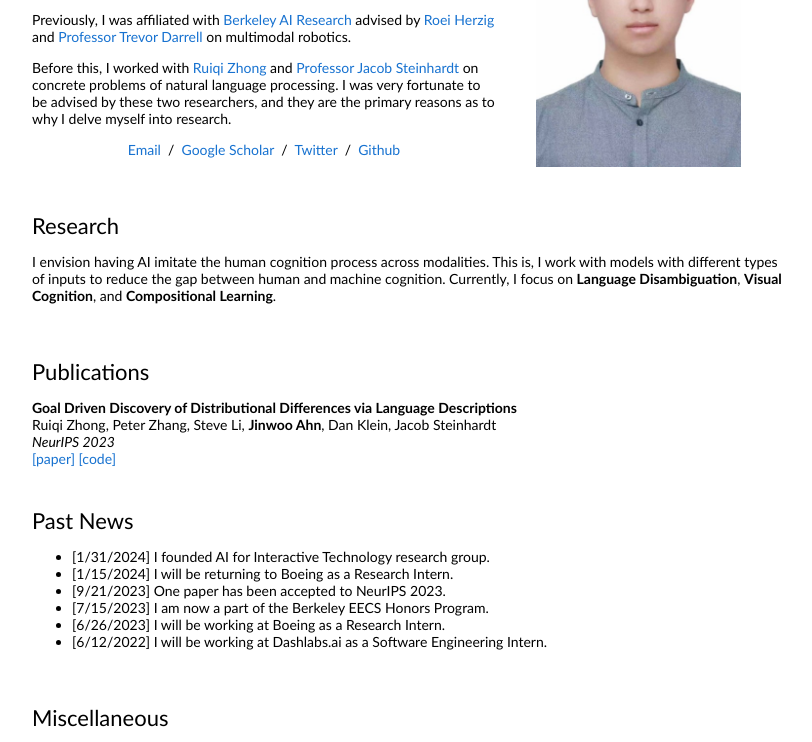
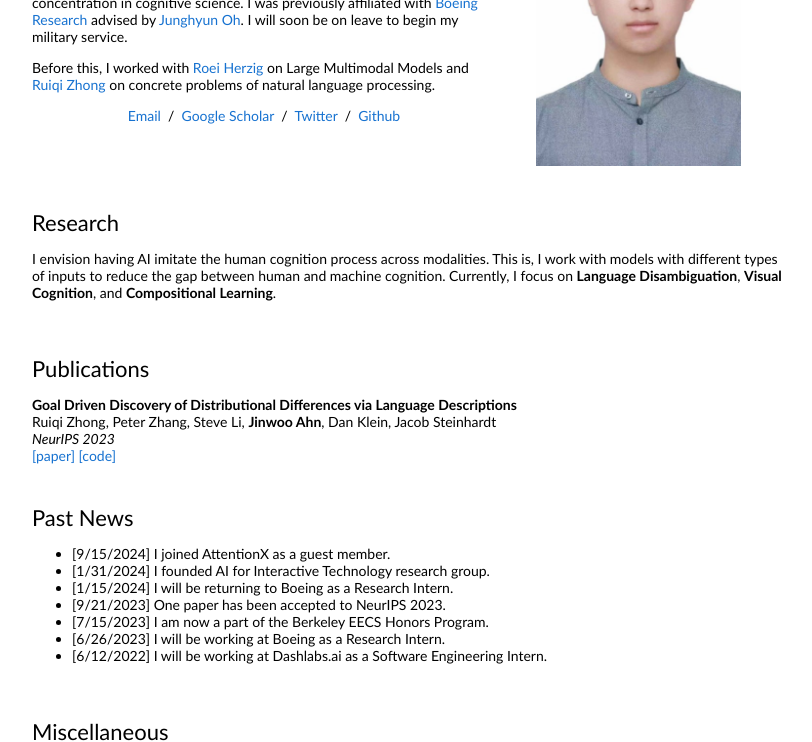
Before and after one commit to jwahnn/jwahnn.github.io, a plain HTML site: page index.html in a window 1280 px wide. Shown: the part 155-897 px from the top of the page, without its empty margins (228-1040 px from the left). Drawn offline with Linux system fonts and the light colour scheme.

Commit message:
Update index.html

```diff
--- a/index.html
+++ b/index.html
@@ -24,22 +24,16 @@
                 </p>
                 <p>
                   I am a third year undergraduate student at <a href="https://eecs.berkeley.edu/">Berkeley EECS</a>
-                  with an honors concentration in cognitive science. I am currently affiliated with
-                  <a href="https://www.boeing.com/innovation">Boeing Research</a>.
+                  with an honors concentration in cognitive science. I was previously affiliated with
+                  <a href="https://www.boeing.com/innovation">Boeing Research</a> advised by
+                  <a href="https://scholar.google.co.kr/citations?user=zONHZaUAAAAJ&hl=ko">Junghyun Oh</a>.
                   I will soon be on leave to begin my military service.
                 </p>
 
                 <p>
-                  Previously, I was affiliated with <a href="https://bair.berkeley.edu/">Berkeley AI Research</a>
-                  advised by <a href="https://roeiherz.github.io/">Roei Herzig</a> and
-                  <a href="https://people.eecs.berkeley.edu/~trevor/">Professor Trevor Darrell</a> on multimodal robotics.
-                </p>
-
-                <p>
-                  Before this, I worked with <a href="https://ruiqi-zhong.github.io/">Ruiqi Zhong</a> and
-                  <a href="https://www.stat.berkeley.edu/~jsteinhardt/">Professor Jacob Steinhardt</a> on
-                  concrete problems of natural language processing. I was very fortunate to be advised by
-                  these two researchers, and they are the primary reasons as to why I delve myself into research.
+                  Before this, I worked with <a href="https://roeiherz.github.io/">Roei Herzig</a> on Large Multimodal Models and
+                  <a href="https://ruiqi-zhong.github.io/">Ruiqi Zhong</a> on
+                  concrete problems of natural language processing.
                 </p>
 
 
@@ -98,6 +92,7 @@
               <td style="padding:20px;width:100%;vertical-align:middle">
                 <h2>Past News</h2>
                 <ul>
+                  <li>[9/15/2024] I joined AttentionX as a guest member.</li>
                   <li>[1/31/2024] I founded AI for Interactive Technology research group.</li>
                   <li>[1/15/2024] I will be returning to Boeing as a Research Intern.</li>
                   <li>[9/21/2023] One paper has been accepted to NeurIPS 2023.</li>
```
